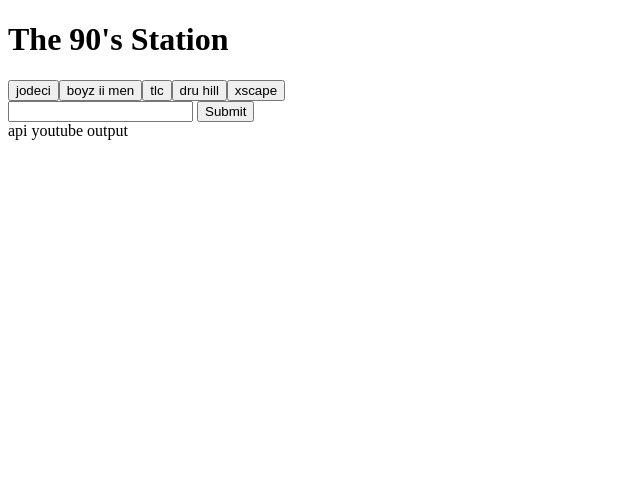
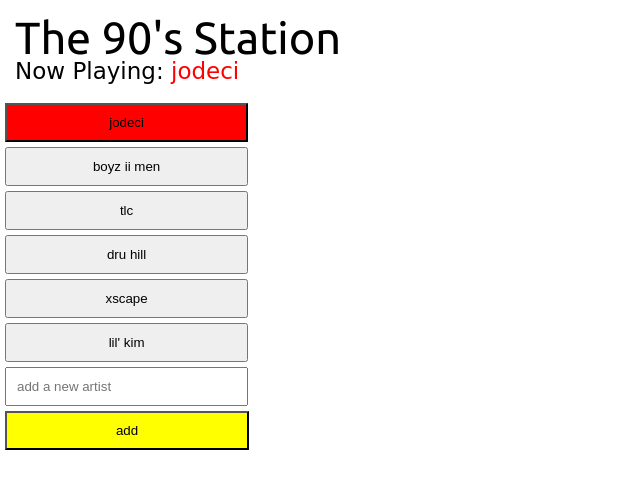
Before and after one commit to Jihanna02/90s-channel, a plain HTML site: page index.html in a window 1280 px wide. Both pictures are taken after a click on the button "jodeci". Shown: the whole page, without its empty margins (0-640 px from the left). Drawn offline with nearby package versions, Linux system fonts and the light colour scheme; no server answers; a web font is replaced by a local one.

Commit message:
finalized javascript

```diff
--- a/assets/css/style.css
+++ b/assets/css/style.css
@@ -0,0 +1,58 @@
+body {
+	font-family: 'Caudex', serif;
+}
+
+.station-list {
+	width: 20%;
+    float: left;
+    height: 95vh;
+}
+
+button, input {
+	display: block;
+	width: 95%;
+	padding: 10px;
+    margin: 5px;
+    box-sizing: border-box;
+}
+
+#submit {
+	box-sizing: content-box;
+	width: 86%;
+	background-color: yellow;
+	border: 1px solid bla
+}
+
+img.gif {
+    padding: 5px;
+}
+
+header {
+	padding: 15px;
+}
+
+h1 {
+	font-family: 'Ubuntu', sans-serif;
+	font-size: 45px;
+}
+
+h2 {
+	font-family: 'Bungee Hairline', cursive;
+	font-size: 23px;
+}
+
+.artist-select {
+	color: red;
+}
+
+.active {
+	background-color: red;
+}
+
+.active:focus{
+	outline: none;
+}
+
+.active: active {
+	border: 0;
+}
--- a/assets/javascript/app.js
+++ b/assets/javascript/app.js
@@ -1,7 +1,7 @@
 $(document).ready(function(){
 
 	//default artist channel buttons
-	var artistChannel = ["jodeci", "boyz ii men", "tlc", "dru hill", "xscape"];
+	var artistChannel = ["jodeci", "boyz ii men", "tlc", "dru hill", "xscape", "lil' kim"];
 
 	function makeButtons () {
 		for (var i=0; i < artistChannel.length; i++) {
@@ -26,9 +26,12 @@
 	$("#submit").on("click", function(){
 		event.preventDefault();
 
-		var newArtist = $("#add-station").val();
+		var newArtist = $("#add-station").val().trim("");
 
 		addButton(newArtist);
+
+		var newArtist = $("#add-station").val("");
+
 	});
 
 	//function to make API call on click of buttons
@@ -36,21 +39,26 @@
 
 		$("#giphy").empty();
 
-		var apiURL = "https://api.giphy.com/v1/gifs/search?api_key=xYMoXqkxy5CwhMYVKmNgGpMzN5gPd5Lw&q="+artistName+"&limit=6&offset=0&rating=G&lang=en";
+		var apiURL = "https://api.giphy.com/v1/gifs/search?api_key=xYMoXqkxy5CwhMYVKmNgGpMzN5gPd5Lw&q="+artistName+"&limit=9&offset=0&rating=G&lang=en";
 
 
 		$.ajax(
 			url = apiURL,
 			method = "GET" ).done(function(response){
 
-				var results = response.data
+				var results = response.data;
 
 				for(i=0; i < results.length; i++){
-					var responseURL = response.data[i].images.fixed_height.url;
-						//console.log(responseURL);
+					var animatedURL = response.data[i].images.fixed_height.url;
+					var stillURL = response.data[i].images.fixed_height_still.url;
+
 					var responseImg = $("<img>");
 					$(responseImg).addClass("gif");
-					$(responseImg).attr("src", responseURL);
+					$(responseImg).attr("data-state", "still");
+					$(responseImg).attr("src", stillURL);
+					$(responseImg).attr("data-still", stillURL);
+					$(responseImg).attr("data-animate", animatedURL);
+
 					$("#giphy").append(responseImg);
 				}
 			});
@@ -59,7 +67,29 @@
 	$("#stations").on("click", "button", function(){
 		var artistName = $(this).text();
 
+		$(".channel-select").text("Now Playing: ");
+		$(".artist-select").text(artistName);
+
+		$("button").removeClass("active");
+		$(this).addClass("active");
+
 		makeGiphyMagic(artistName);
 	});
 
+
+	$("#giphy").on("click",".gif", function(){
+
+      var state = $(this).attr("data-state");
+      // If the clicked image's state is still, update its src attribute to what its data-animate value is.
+      // Then, set the image's data-state to animate
+      // Else set src to the data-still value
+      if (state === "still") {
+        $(this).attr("src", $(this).attr("data-animate"));
+        $(this).attr("data-state", "animate");
+      } else {
+        $(this).attr("src", $(this).attr("data-still"));
+        $(this).attr("data-state", "still");
+      }
+
+	});
 });
--- a/index.html
+++ b/index.html
@@ -2,26 +2,27 @@
 <html>
 <head>
 	<title>The 90's Station</title>
+	<link rel="stylesheet" type="text/css" href="assets/css/reset.css">
+	<link rel="stylesheet" type="text/css" href="assets/css/style.css">
+	<link href="https://fonts.googleapis.com/css?family=Bungee+Hairline|Caudex|Ubuntu" rel="stylesheet">
 </head>
 <body>
-	<header>
-		<h1>The 90's Station</h1>
-	</header>
+	<div class="container">
 
-	<div class="container">
-		<section>
+		<header>
+			<h1>The 90's Station</h1>
+			<h2><span class="channel-select">Please select a channel</span><span class="artist-select"></span></h2>
+		</header>
+
+		<section class="station-list">
 			<div id="stations"></div>
-			<input type="text" name="add-station" id="add-station">
-			<input type="submit" name="submit" id="submit">
+			<input type="textarea" name="add-station" id="add-station" placeholder="add a new artist">
+			<input type="submit" name="submit" id="submit" value="add">
 		</section>
 
 		<section>
 			<div id="giphy">
-				<img src="https://giphy.com/gifs/xHhITZvhZsmQ0/html5">
-				<img src="https://media2.giphy.com/media/xHhITZvhZsmQ0/480w_s.jpg">
 			</div>
-
-			api youtube output
 		</section>
 	</div>
 
```
